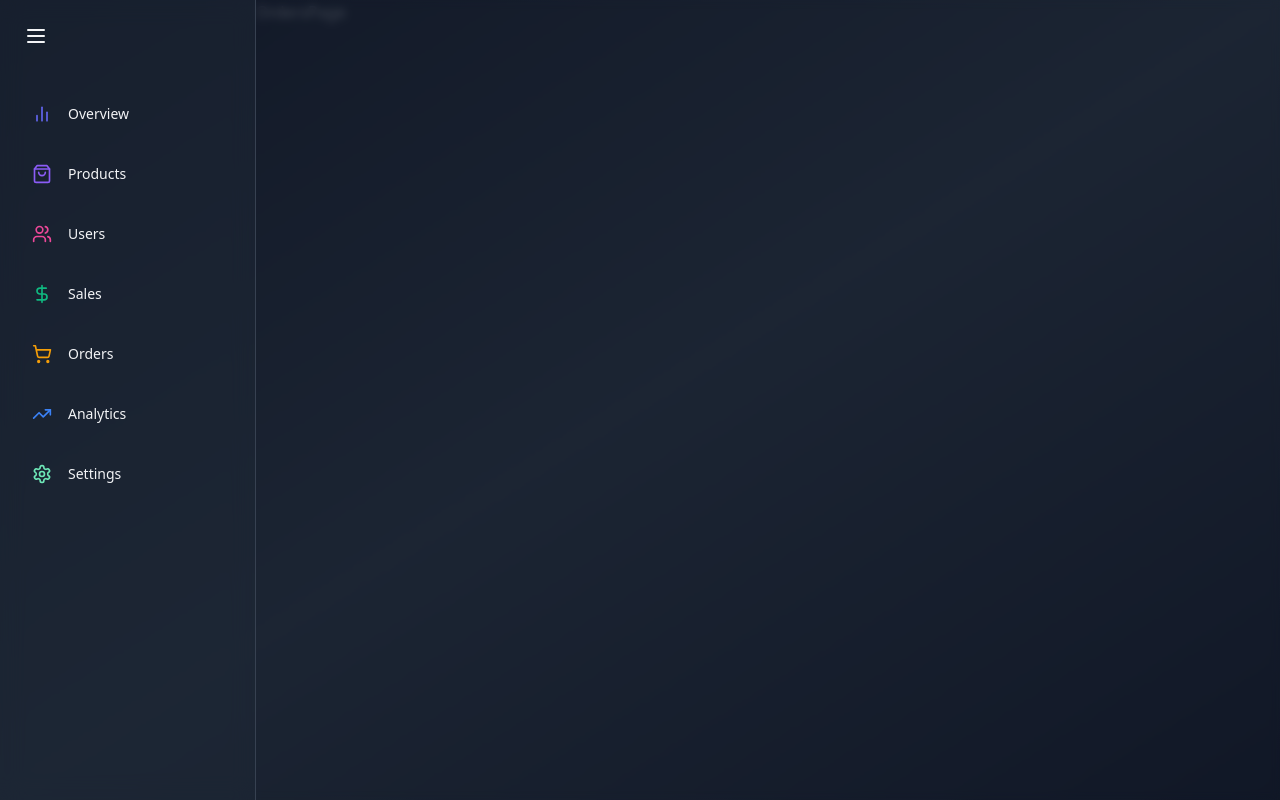
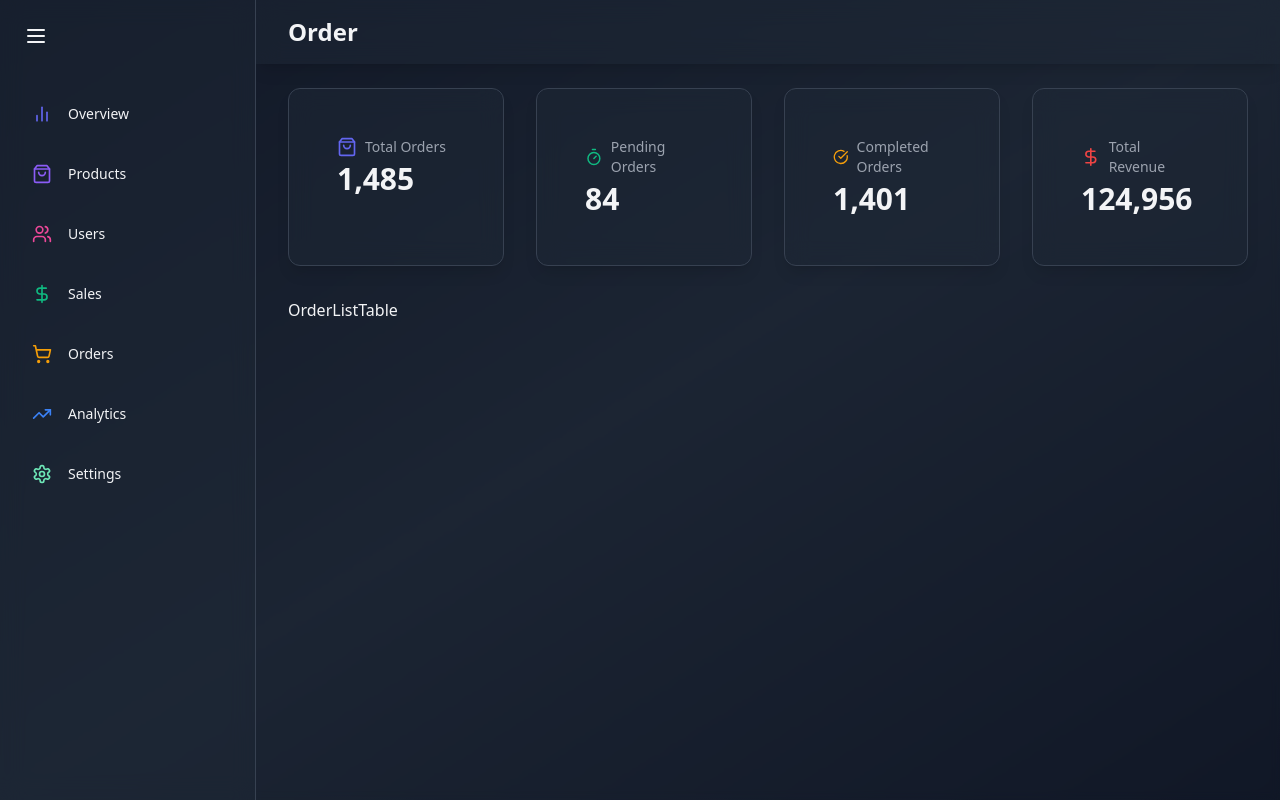
Before and after one commit to vebry-sb/React, a React (Vite) app: page /orders in a window 1280 px wide. Built offline with nearby package versions, Linux system fonts and the light colour scheme; the HTML template or start-up script is replaced by a standard one.

Commit message:
add order page

```diff
--- a/src/Pages/OrdersPage.jsx
+++ b/src/Pages/OrdersPage.jsx
@@ -1,8 +1,73 @@
-import React from 'react'
+import Header from "../components/common/Header";
+import { motion } from "framer-motion"
+import OrderListTable from "../components/order/OrderListTable"
+import { CircleCheckBig, DollarSign, ShoppingBag, Timer } from "lucide-react";
+import StatCard from "../components/common/StatCard";
+
+const orderStats = {
+  totalOrders: 1485,
+  pendingOrders: 84,
+  completedOrders: 1401,
+  totalRevenue: 124956,
+};
 
 const OrdersPage = () => {
   return (
-    <div>OrdersPage</div>
+
+    <div className="flex-1 overflow-auto relative z-10">
+      {/* Header dengan judul "Users" */}
+      <Header title="Order"/>
+
+
+      <main className="max-w-7xl mx-auto py-6 px-4 lg:px-8">
+        {/* Menampilkan kartu statistik pengguna */}
+        <motion.div
+          className="grid grid-cols-1 sm:grid-cols-2 lg:grid-cols-4 mb-8 gap-8"
+          initial={{ opacity: 0, y: 20 }} // Menyediakan animasi ketika halaman pertama kali dimuat
+          animate={{ opacity: 1, y: 0 }} // Animasi untuk perubahan opacity dan posisi
+          transition={{ duration: 1 }} // Durasi animasi
+        >
+          {/* Kartu statistik: Total Pengguna */}
+
+          <StatCard
+            name="Total Orders"
+            icon={ShoppingBag}
+            value={orderStats.totalOrders.toLocaleString()}
+            color="#6366F1"
+          />
+          {/* Kartu statistik: Pengguna Baru Hari Ini */}
+          <StatCard
+            name="Pending Orders"
+            icon={Timer}
+            value={orderStats.pendingOrders}
+            color="#10B981"
+          />
+          {/* Kartu statistik: Pengguna Aktif */}
+          <StatCard
+            name="Completed Orders"
+            icon={CircleCheckBig}
+            value={orderStats.completedOrders.toLocaleString()}
+            color="#F59E0B"
+          />
+          {/* Kartu statistik: Tingkat Churn */}
+          <StatCard
+            name="Total Revenue"
+            icon={DollarSign}
+            value={orderStats.totalRevenue.toLocaleString()}
+            color="#EF4444"
+          />
+        </motion.div>
+
+        {/* Menampilkan Tabel Pengguna */}
+        <OrderListTable />
+
+        {/* Menampilkan Grafik Pengguna */}
+        <div className="grid grid-cols-1 lg:grid-cols-2 gap-6 mt-8">
+          {/* Grafik Pertumbuhan Pengguna */}
+
+        </div>
+      </main>
+    </div>
   )
 }
 
--- /dev/null
+++ b/src/components/order/OrderListTable.jsx
@@ -0,0 +1,9 @@
+import React from 'react'
+
+const OrderListTable = () => {
+  return (
+    <div>OrderListTable</div>
+  )
+}
+
+export default OrderListTable
--- a/src/components/sales/SaleOverviewChart.jsx
+++ b/src/components/sales/SaleOverviewChart.jsx
@@ -50,12 +50,12 @@ const SaleOverviewChart = () => {
       <div className="w-full h-80">
         <ResponsiveContainer> {/* Menjadikan grafik responsif */}
           <AreaChart data={monthlySalesData}> {/* Grafik Area yang menampilkan data penjualan bulanan */}
-            <CartesianGrid strokeDasharray="3 3" stroke="#374151" /> {/* Grid latar belakang untuk grafik */}
+            <CartesianGrid strokeDasharray="3 3" stroke="#37415" /> {/* Grid latar belakang untuk grafik */}
             <XAxis dataKey="month" /> {/* Sumbu X dengan data bulan */}
             <YAxis /> {/* Sumbu Y */}
             <Tooltip /> {/* Menampilkan tooltip saat hover di atas grafik */}
             {/* Grafik Area untuk menampilkan data penjualan */}
-            <Area type="monotone" dataKey="sales" stroke="#10B981" fill="#10B981" />
+            <Area type="monotone" dataKey="sales" stroke="#000957" fill="#A0DEFF" />
           </AreaChart>
         </ResponsiveContainer>
       </div>
```
Also changed, not shown: src/components/order/DailyOrderChart.jsx (added), src/components/order/OrderStatusDistribution.jsx (added).
